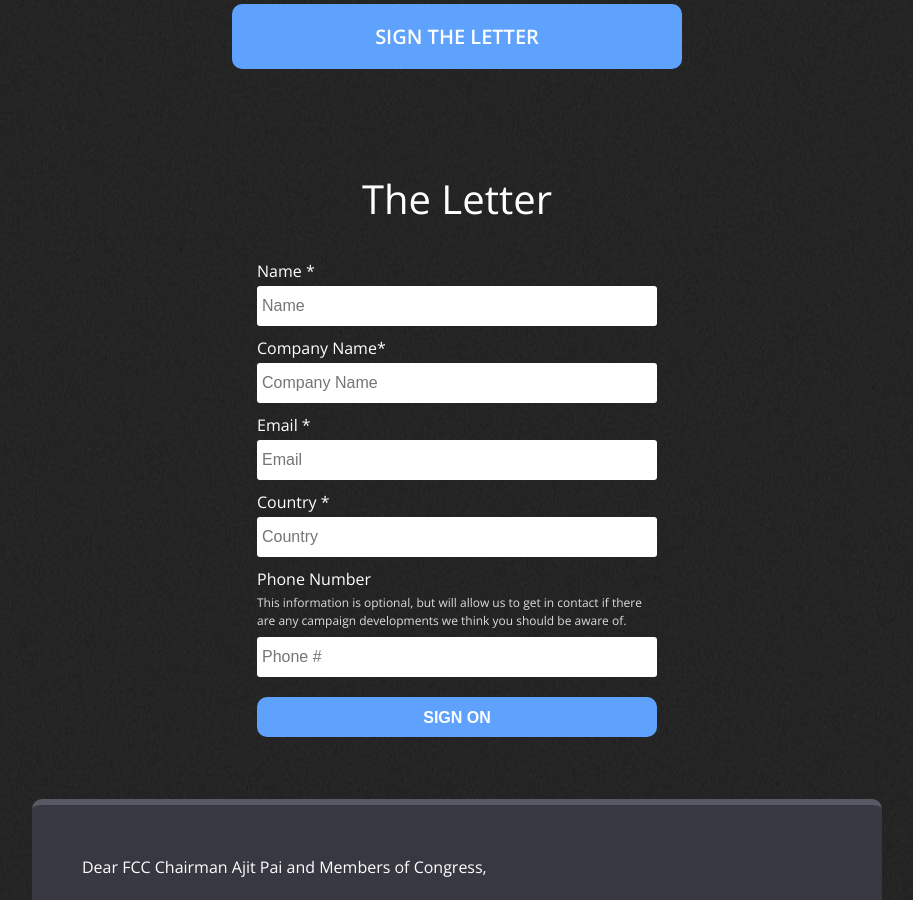
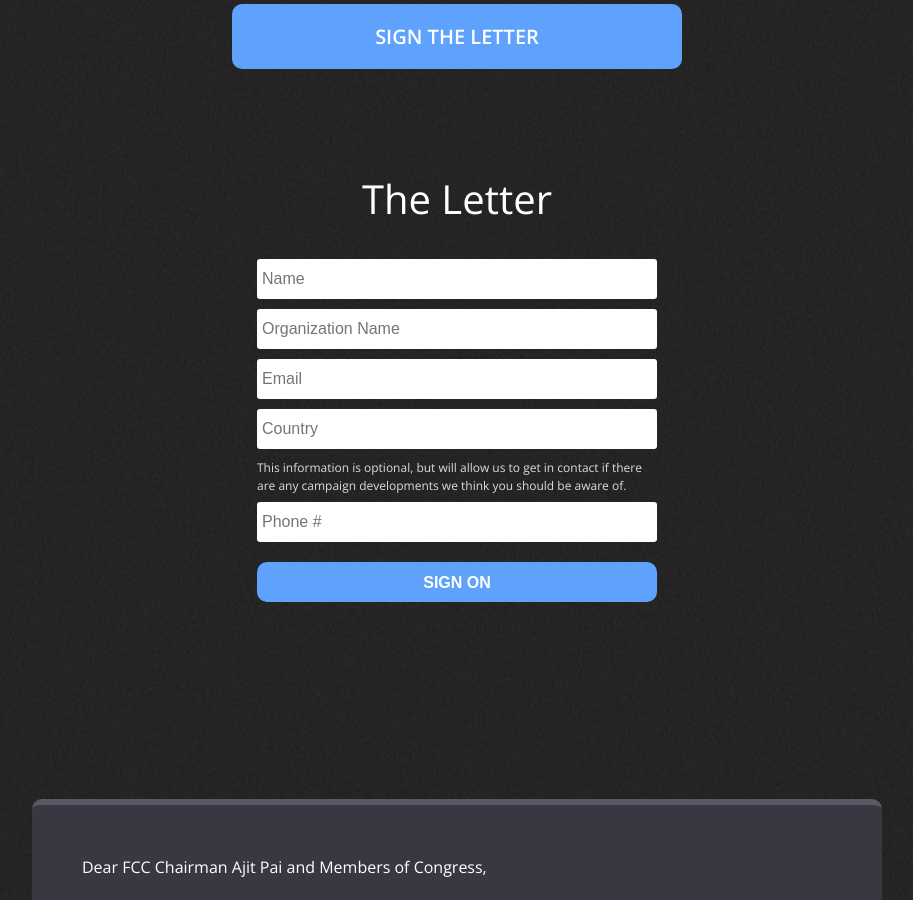
Before and after one commit to fightforthefuture/theworldfornetneutrality.com, a Jekyll site: the page built from index.md, in a window 1280 px wide and 900 px high, scrolled down 476 px. Shown: the whole window, without its empty margins (183-1096 px from the left). Built offline with Jekyll 4.4.1, drawn with Linux system fonts in a browser that asks for light colours.

Commit message:
Remove labels, change company name to org name

```diff
--- a/index.md
+++ b/index.md
@@ -128,23 +128,18 @@ See over 150 more
 <form method="post" action="https://queue.fightforthefuture.org/action" accept-charset="UTF-8">
 	<div class="message" style="display: none;"></div>
 	<div>
-		<label for="member[first_name]">Name <span>*</span></label>
 		<input id='full_name' type="text" name="member[first_name]" placeholder="Name" title="Full Name" autocomplete="name" required>
 	</div>
 	<div>
-		<label for="member[company]">Company Name<span>*</span></label>
-		<input id='company' type="text" name="member[company]" placeholder="Company Name" title="Company name" required>
+		<input id='company' type="text" name="member[company]" placeholder="Organization Name" title="Company name" required>
 	</div>
 	<div>
-		<label for="member[email]">Email <span>*</span></label>
 		<input id='email' type="email" name="member[email]" placeholder="Email" title="Email" required>
 	</div>
 	<div>
-		<label for="member[country]">Country <span>*</span></label>
 		<input id="country" type="text" name="member[country]" placeholder="Country" title="Country" required>
 	</div>
 	<div>
-		<label for="phone_number">Phone Number</label>
 		<p>This information is optional, but will allow us to get in contact if there are any campaign developments we think you should be aware of.</p>
 		<input id="phone" type="tel" name="member[phone_number]" placeholder="Phone #" title="Phone">
 	</div>
```
